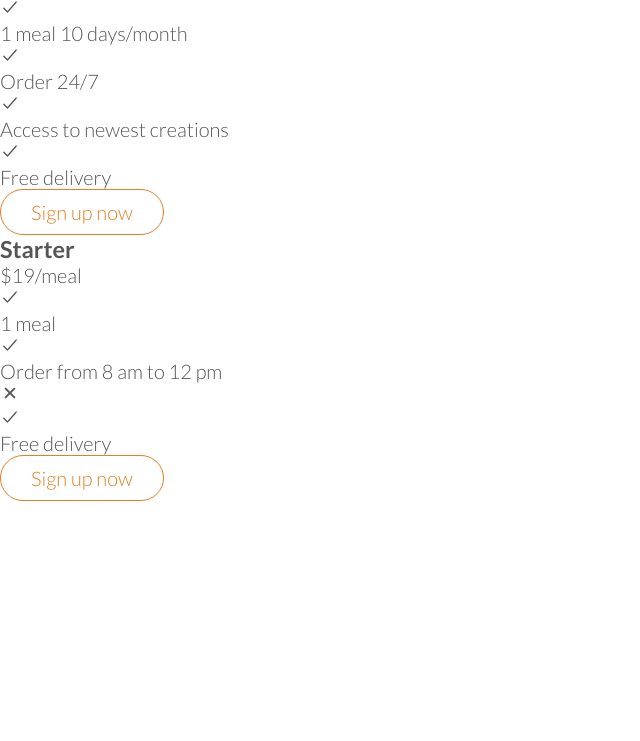
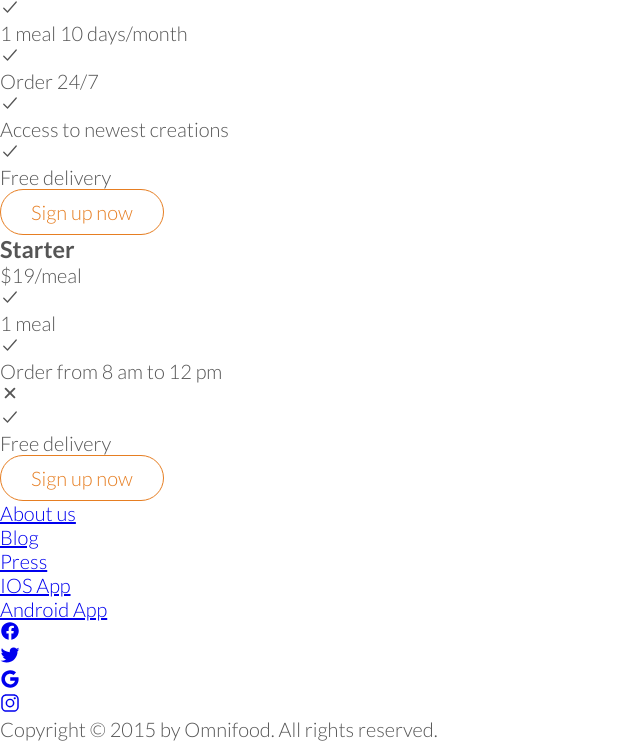
Before and after one commit to calebzroberts/Omnifood-site-group-project, a plain HTML site: page index.html in a window 1280 px wide. Shown: the part 4382-5123 px from the top of the page, without its empty margins (0-640 px from the left). Before the commit the page ends 4883 px from the top, so only its background shows below. Drawn offline with nearby package versions, Linux system fonts and the light colour scheme.

Commit message:
Finished the Footer

```diff
--- a/index.html
+++ b/index.html
@@ -316,7 +316,28 @@
     </article>
 
     <footer>
-
+    <div class="FooterTop">
+        <div class="AnchorTags">
+            <ul>
+                <li><a href="#">About us</a></li>
+                <li><a href="#">Blog</a></li>
+                <li><a href="#">Press</a></li>
+                <li><a href="#">IOS App</a></li>
+                <li><a href="#">Android App</a></li>
+            </ul>
+        </div>
+        <div class="SocialLinks">
+            <ul>
+                <li><a href="#"><ion-icon name="logo-facebook"></ion-icon></a></li>
+                <li><a href="#"><ion-icon name="logo-twitter"></ion-icon></a></li>
+                <li><a href="#"><ion-icon name="logo-google"></ion-icon></a></li>
+                <li><a href="#"><ion-icon name="logo-instagram"></ion-icon></a></li>
+            </ul>
+        </div>
+    </div>
+        <div class="FooterText">
+            <p>Copyright © 2015 by Omnifood. All rights reserved.</p>
+        </div>
     </footer>
 
     <script src="https://unpkg.com/ionicons@5.0.0/dist/ionicons.js"></script>
```
